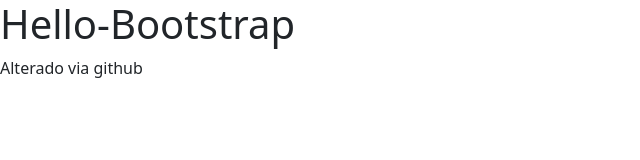
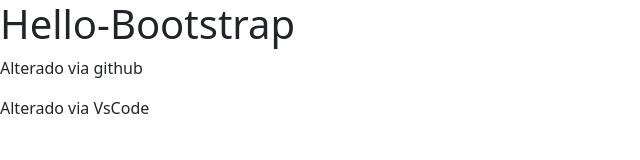
Before and after one commit to italouf/testevscodepubvolta, a plain HTML site: page index.html in a window 1280 px wide. Shown: the whole page, without its empty margins (0-640 px from the left). Drawn offline with nearby package versions, Linux system fonts and the light colour scheme.

Commit message:
alteracao-via-vscode

```diff
--- a/index.html
+++ b/index.html
@@ -11,5 +11,6 @@
 <body>
 <h1>Hello-Bootstrap</h1>
   <p>Alterado via github</p>
+  <p>Alterado via VsCode</p>
 </body>
 </html>
```
